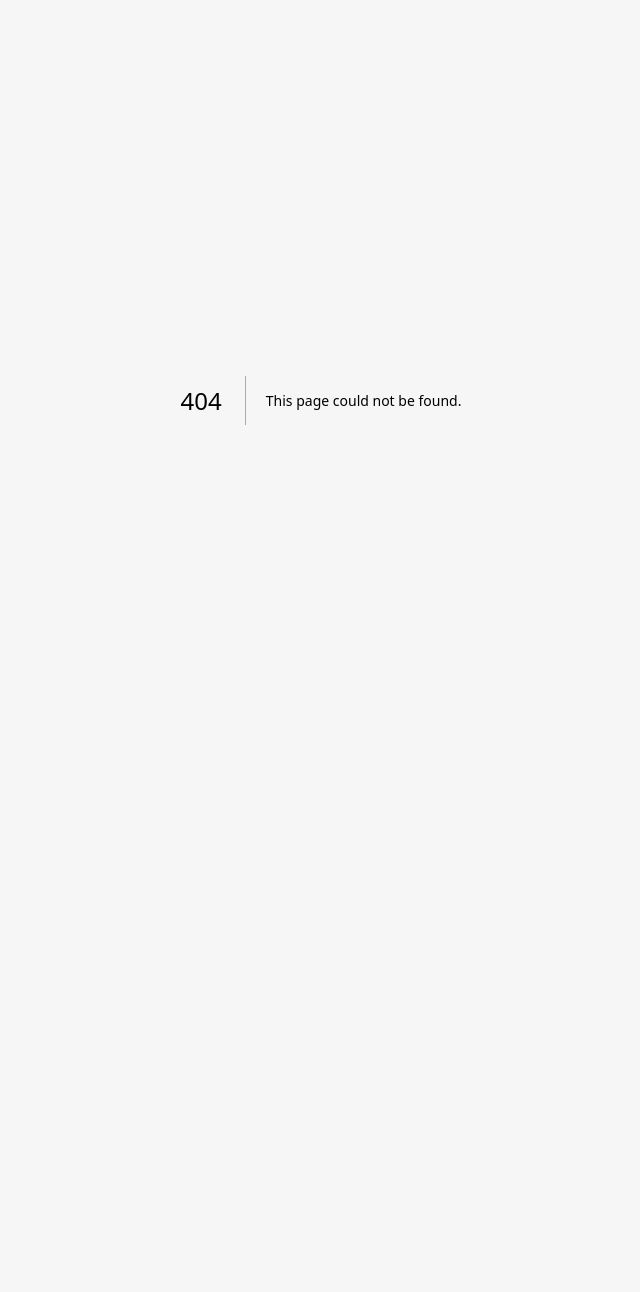
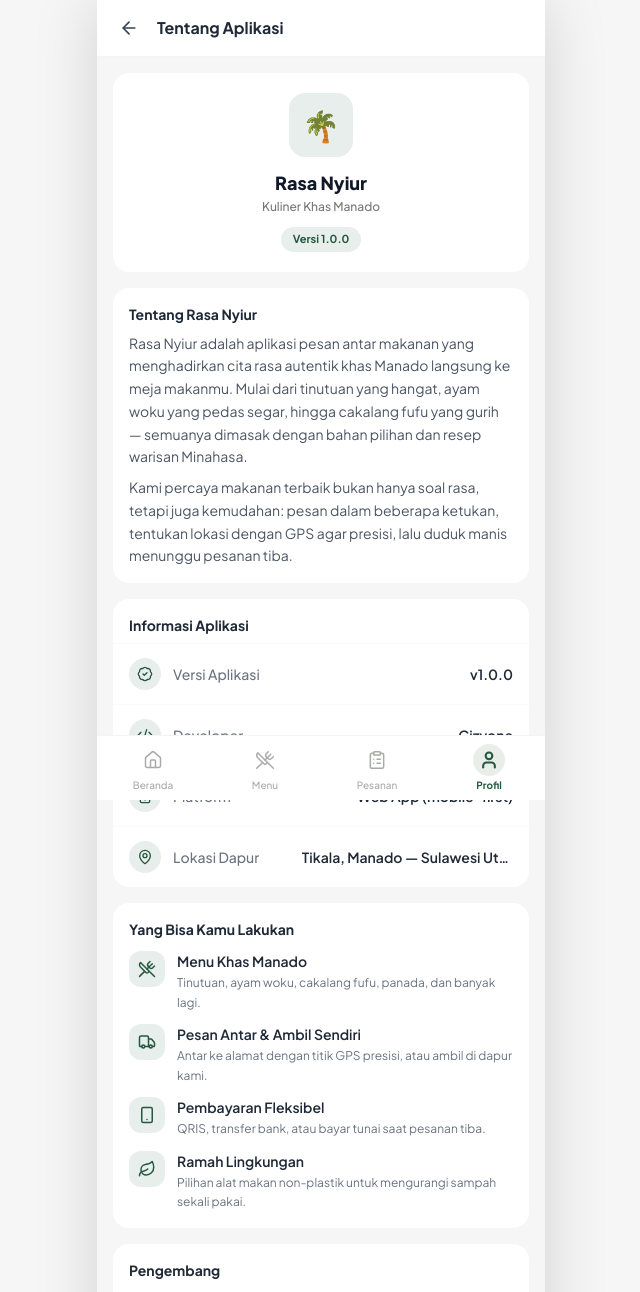
Before and after one commit to cizyone/rasa-nyiur, a Next.js app: page /about in a window 1280 px wide. Before the commit this address had no page. Shown: the top 1292 px of the page, without its empty margins (319-959 px from the left). Before the commit the page ends 800 px from the top, so only its background shows below. Built offline with nearby package versions, Linux system fonts and the light colour scheme.

Commit message:
feat: halaman Tentang Aplikasi berisi info versi, developer, dan deskripsi

```diff
--- /dev/null
+++ b/app/about/page.tsx
@@ -0,0 +1,213 @@
+import Link from 'next/link';
+import {
+  ArrowLeft,
+  BadgeCheck,
+  Code2,
+  Github,
+  Heart,
+  Leaf,
+  MapPin,
+  Smartphone,
+  Truck,
+  UtensilsCrossed,
+} from 'lucide-react';
+import BottomNav from '@/components/layout/BottomNav';
+
+const APP_VERSION = '1.0.0';
+const APP_RELEASE_YEAR = 2026;
+const DEVELOPER_NAME = 'Cizyone';
+const GITHUB_URL = 'https://github.com/cizyone/rasa-nyiur';
+
+interface InfoRow {
+  label: string;
+  value: string;
+  icon: React.ReactNode;
+  href?: string;
+}
+
+const features = [
+  {
+    icon: <UtensilsCrossed size={18} className="text-primary" />,
+    title: 'Menu Khas Manado',
+    description: 'Tinutuan, ayam woku, cakalang fufu, panada, dan banyak lagi.',
+  },
+  {
+    icon: <Truck size={18} className="text-primary" />,
+    title: 'Pesan Antar & Ambil Sendiri',
+    description: 'Antar ke alamat dengan titik GPS presisi, atau ambil di dapur kami.',
+  },
+  {
+    icon: <Smartphone size={18} className="text-primary" />,
+    title: 'Pembayaran Fleksibel',
+    description: 'QRIS, transfer bank, atau bayar tunai saat pesanan tiba.',
+  },
+  {
+    icon: <Leaf size={18} className="text-primary" />,
+    title: 'Ramah Lingkungan',
+    description: 'Pilihan alat makan non-plastik untuk mengurangi sampah sekali pakai.',
+  },
+];
+
+export default function AboutPage() {
+  const infoRows: InfoRow[] = [
+    {
+      label: 'Versi Aplikasi',
+      value: `v${APP_VERSION}`,
+      icon: <BadgeCheck size={16} className="text-primary" />,
+    },
+    {
+      label: 'Developer',
+      value: DEVELOPER_NAME,
+      icon: <Code2 size={16} className="text-primary" />,
+      href: GITHUB_URL,
+    },
+    {
+      label: 'Platform',
+      value: 'Web App (mobile-first)',
+      icon: <Smartphone size={16} className="text-primary" />,
+    },
+    {
+      label: 'Lokasi Dapur',
+      value: 'Tikala, Manado — Sulawesi Utara',
+      icon: <MapPin size={16} className="text-primary" />,
+    },
+  ];
+
+  return (
+    <div className="app-container bg-[#F5F6F5] min-h-screen">
+      {/* ── Sticky Header ── */}
+      <header className="sticky top-0 z-30 bg-white border-b border-gray-100 px-4 py-3 flex items-center gap-3">
+        <Link
+          href="/profile"
+          className="p-1.5 rounded-full hover:bg-gray-100 transition-colors"
+          aria-label="Kembali ke profil"
+        >
+          <ArrowLeft size={20} className="text-gray-700" />
+        </Link>
+        <h1 className="font-bold text-base text-gray-800">Tentang Aplikasi</h1>
+      </header>
+
+      <main className="px-4 pt-4 space-y-4">
+        {/* ── App identity ── */}
+        <section className="bg-white rounded-2xl p-5 text-center">
+          <div className="mx-auto w-16 h-16 rounded-2xl bg-primary/10 flex items-center justify-center text-3xl mb-3">
+            🌴
+          </div>
+          <h2 className="font-extrabold text-lg text-gray-900">Rasa Nyiur</h2>
+          <p className="text-xs text-neutral-500 font-medium mt-0.5">
+            Kuliner Khas Manado
+          </p>
+          <span className="inline-block mt-3 px-3 py-1 rounded-full bg-primary/10 text-primary text-[11px] font-bold">
+            Versi {APP_VERSION}
+          </span>
+        </section>
+
+        {/* ── Short description ── */}
+        <section className="bg-white rounded-2xl p-4">
+          <h2 className="font-bold text-gray-800 text-sm mb-2">Tentang Rasa Nyiur</h2>
+          <p className="text-sm text-gray-600 leading-relaxed">
+            Rasa Nyiur adalah aplikasi pesan antar makanan yang menghadirkan cita rasa
+            autentik khas Manado langsung ke meja makanmu. Mulai dari tinutuan yang hangat,
+            ayam woku yang pedas segar, hingga cakalang fufu yang gurih — semuanya dimasak
+            dengan bahan pilihan dan resep warisan Minahasa.
+          </p>
+          <p className="text-sm text-gray-600 leading-relaxed mt-2">
+            Kami percaya makanan terbaik bukan hanya soal rasa, tetapi juga kemudahan:
+            pesan dalam beberapa ketukan, tentukan lokasi dengan GPS agar presisi, lalu
+            duduk manis menunggu pesanan tiba.
+          </p>
+        </section>
+
+        {/* ── App information ── */}
+        <section className="bg-white rounded-2xl overflow-hidden divide-y divide-gray-50">
+          <div className="px-4 pt-4 pb-2">
+            <h2 className="font-bold text-gray-800 text-sm">Informasi Aplikasi</h2>
+          </div>
+          {infoRows.map((row) => {
+            const content = (
+              <>
+                <span className="w-8 h-8 rounded-full bg-primary/10 flex items-center justify-center shrink-0">
+                  {row.icon}
+                </span>
+                <span className="flex-1 min-w-0 text-sm font-medium text-gray-500">
+                  {row.label}
+                </span>
+                <span className="text-sm font-semibold text-gray-800 text-right truncate max-w-[55%]">
+                  {row.value}
+                </span>
+              </>
+            );
+
+            return row.href ? (
+              <a
+                key={row.label}
+                href={row.href}
+                target="_blank"
+                rel="noopener noreferrer"
+                className="flex items-center gap-3 px-4 py-3.5 hover:bg-gray-50 transition-colors"
+              >
+                {content}
+              </a>
+            ) : (
+              <div key={row.label} className="flex items-center gap-3 px-4 py-3.5">
+                {content}
+              </div>
+            );
+          })}
+        </section>
+
+        {/* ── Features ── */}
+        <section className="bg-white rounded-2xl p-4">
+          <h2 className="font-bold text-gray-800 text-sm mb-3">Yang Bisa Kamu Lakukan</h2>
+          <div className="space-y-3">
+            {features.map((feature) => (
+              <div key={feature.title} className="flex items-start gap-3">
+                <span className="w-9 h-9 rounded-xl bg-primary/10 flex items-center justify-center shrink-0">
+                  {feature.icon}
+                </span>
+                <div className="min-w-0">
+                  <p className="text-sm font-semibold text-gray-800">{feature.title}</p>
+                  <p className="text-xs text-gray-500 leading-relaxed mt-0.5">
+                    {feature.description}
+                  </p>
+                </div>
+              </div>
+            ))}
+          </div>
+        </section>
+
+        {/* ── Developer / contact ── */}
+        <section className="bg-white rounded-2xl p-4">
+          <h2 className="font-bold text-gray-800 text-sm mb-2">Pengembang</h2>
+          <p className="text-sm text-gray-600 leading-relaxed">
+            Dikembangkan oleh <span className="font-semibold text-gray-800">{DEVELOPER_NAME}</span>{' '}
+            sebagai aplikasi web modern. Punya masukan, laporan bug, atau ide fitur?
+            Sampaikan lewat repositori proyek di bawah ini.
+          </p>
+          <a
+            href={GITHUB_URL}
+            target="_blank"
+            rel="noopener noreferrer"
+            className="mt-3 inline-flex items-center gap-2 px-4 py-2.5 border border-primary text-primary text-xs font-semibold rounded-xl hover:bg-primary/5 transition-colors"
+          >
+            <Github size={15} />
+            github.com/cizyone/rasa-nyiur
+          </a>
+        </section>
+
+        {/* ── Footer ── */}
+        <p className="text-center text-[11px] text-gray-400 leading-relaxed pb-2">
+          © {APP_RELEASE_YEAR} Rasa Nyiur. Hak cipta dilindungi.
+          <br />
+          Dibuat dengan{' '}
+          <Heart size={11} className="inline text-red-400 align-[-1px]" /> di Manado, Sulawesi Utara.
+        </p>
+
+        {/* Spacer for bottom nav */}
+        <div className="h-24" />
+      </main>
+
+      <BottomNav />
+    </div>
+  );
+}
--- a/app/profile/page.tsx
+++ b/app/profile/page.tsx
@@ -97,7 +97,7 @@ export default async function ProfilePage() {
     {
       icon: <Info size={16} className="text-primary" />,
       label: 'Tentang Aplikasi',
-      href: '#',
+      href: '/about',
     },
   ];
 
--- a/components/layout/BottomNav.tsx
+++ b/components/layout/BottomNav.tsx
@@ -19,7 +19,10 @@ export default function BottomNav() {
     <nav className="fixed bottom-0 left-1/2 -translate-x-1/2 w-full max-w-md bg-white border-t border-gray-100 bottom-nav z-40">
       <div className="grid grid-cols-4 h-16">
         {navItems.map(({ href, label, icon: Icon }) => {
-          const isActive = pathname === href || (href !== '/' && pathname.startsWith(href));
+          const isActive =
+            pathname === href ||
+            (href !== '/' && pathname.startsWith(href)) ||
+            (href === '/profile' && pathname.startsWith('/about'));
           return (
             <Link
               key={href}
```
